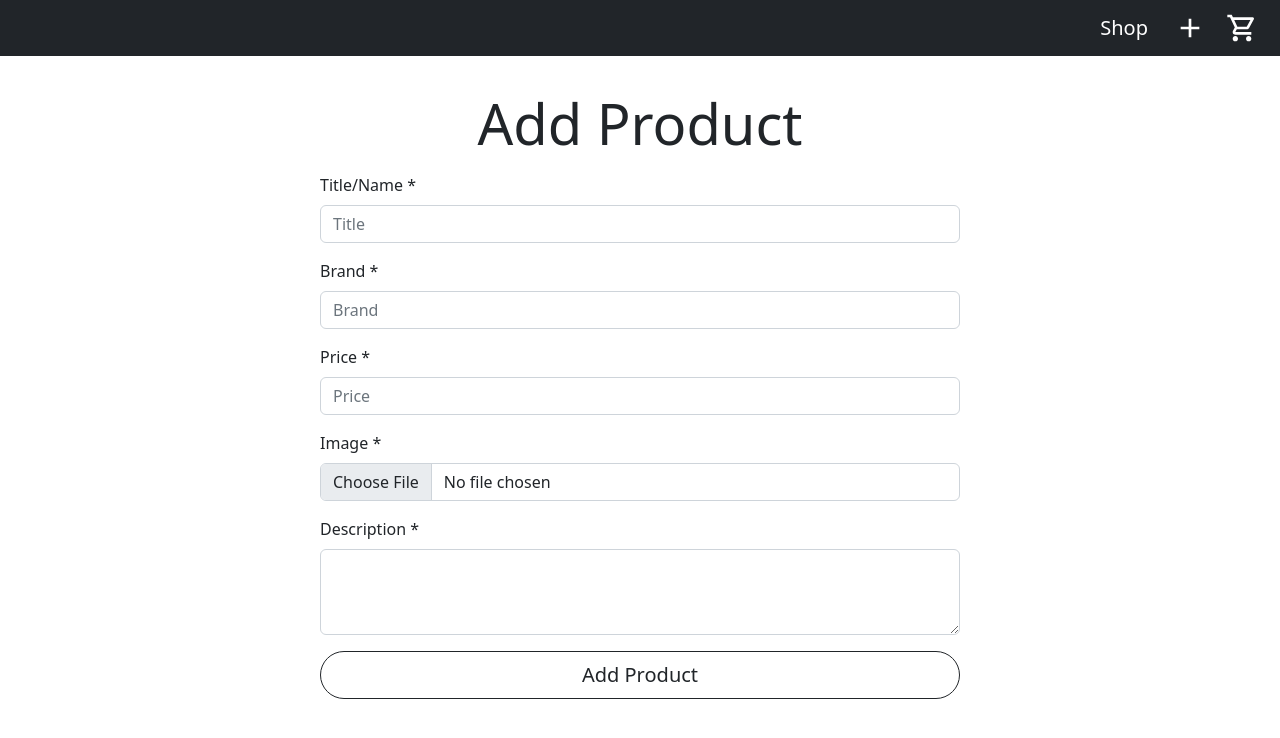
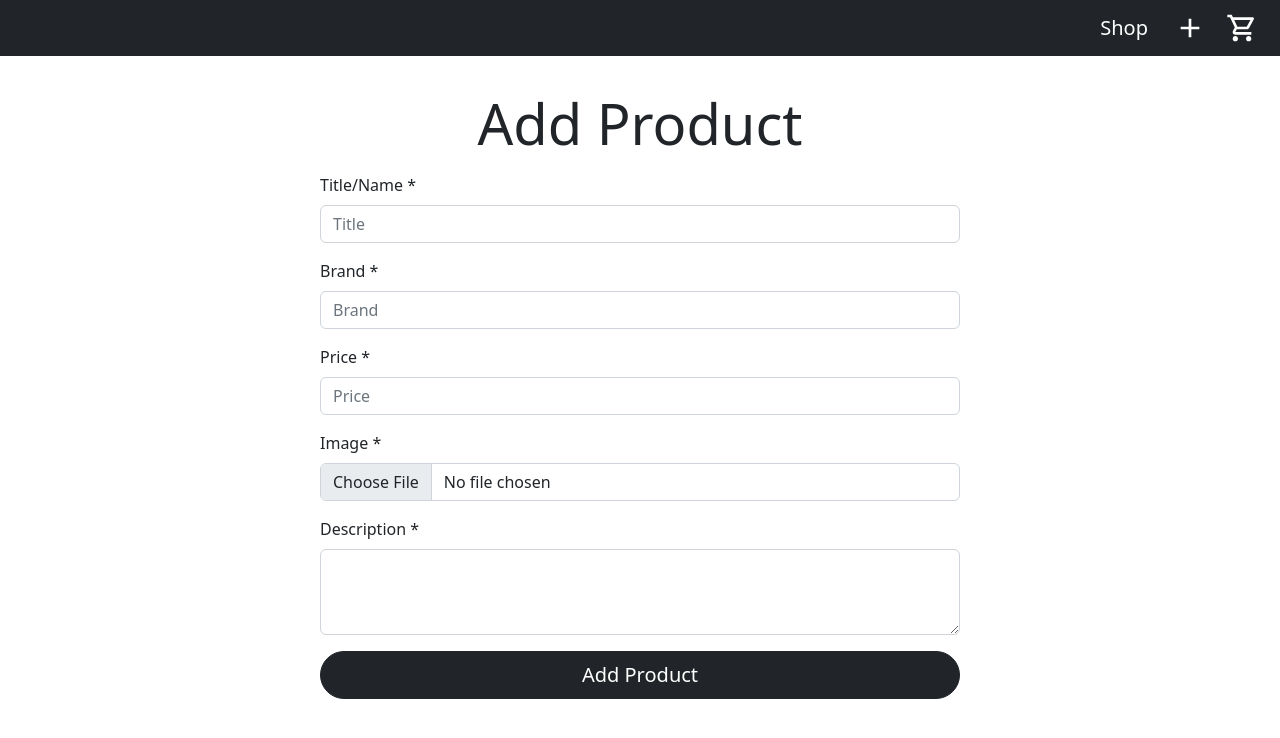
Before and after one commit to Abdurrehman2021-CS-44/e-commerce, a React (Create React App) app: page /add in a window 1280 px wide. Shown: the top 738 px of the page. Built offline with nearby package versions, Linux system fonts and the light colour scheme.

Commit message:
Change the hover effect a little bit of cart elements

```diff
--- a/src/App.css
+++ b/src/App.css
@@ -88,6 +88,8 @@ input {
 }
 
 .element {
+    width: 80%;
+    margin: 0 auto;
     transition: 0.4s;
 }
 
--- a/src/components/AddProduct.js
+++ b/src/components/AddProduct.js
@@ -94,7 +94,7 @@ const AddProduct = (props) => {
                     <label htmlFor="description" className="form-label">Description *</label>
                     <textarea name="description" className="form-control" id="description" rows="3" value={product.description} onChange={handleChange}></textarea>
                 </div>
-                <button className="btn btn-outline-dark btn-lg w-100" onClick={handleClick} >Add Product</button>
+                <button className="btn btn-dark btn-lg w-100" onClick={handleClick} >Add Product</button>
             </div>
         </>
     )
--- a/src/components/Product.js
+++ b/src/components/Product.js
@@ -18,7 +18,8 @@ const Product = (props) => {
 
     return (
         <>
-            <Link to={`/details/${props.id}`} style={styling}><div className="card text-center" style={{border: "0"}}>
+            <Link to={`/details/${props.id}`} style={styling}>
+                <div className="card text-center" style={{border: "0"}}>
                     <div className="image-wrapper">
                         <img src={props.image} alt="..."/>
                     </div>
@@ -28,7 +29,8 @@ const Product = (props) => {
                         <p className="card-text">$ {props.price}.00</p>
                         <button className="btn btn-outline-dark" onClick={handleClick}>Add to Cart {cart.cartElement[props.id] > 0 && `(${cart.cartElement[props.id]})`}</button>
                     </div>
-            </div></Link>
+                </div>
+            </Link>
         </>
     )
 }
```
Lines whose indentation alone changed are shown as unchanged.
